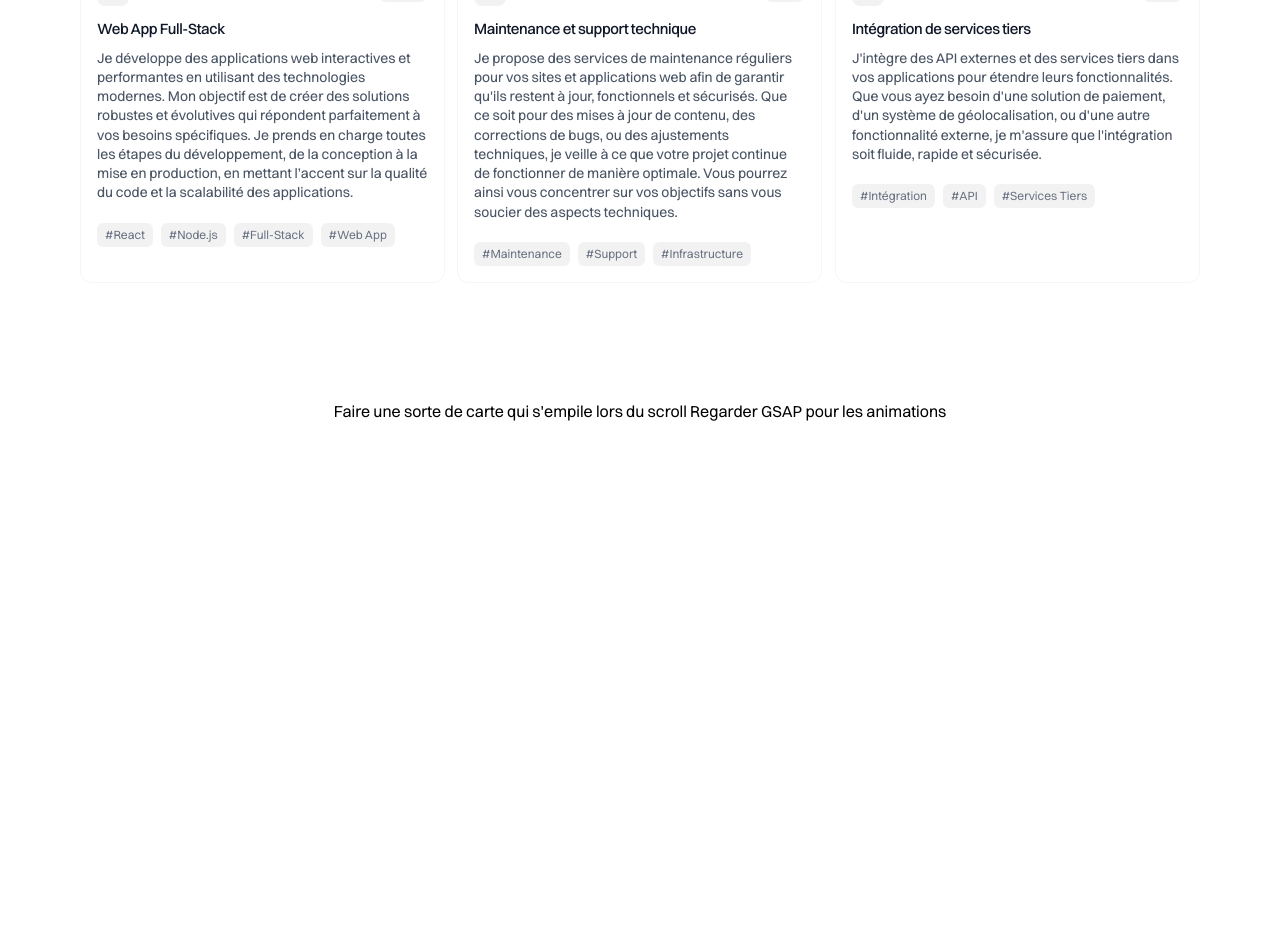
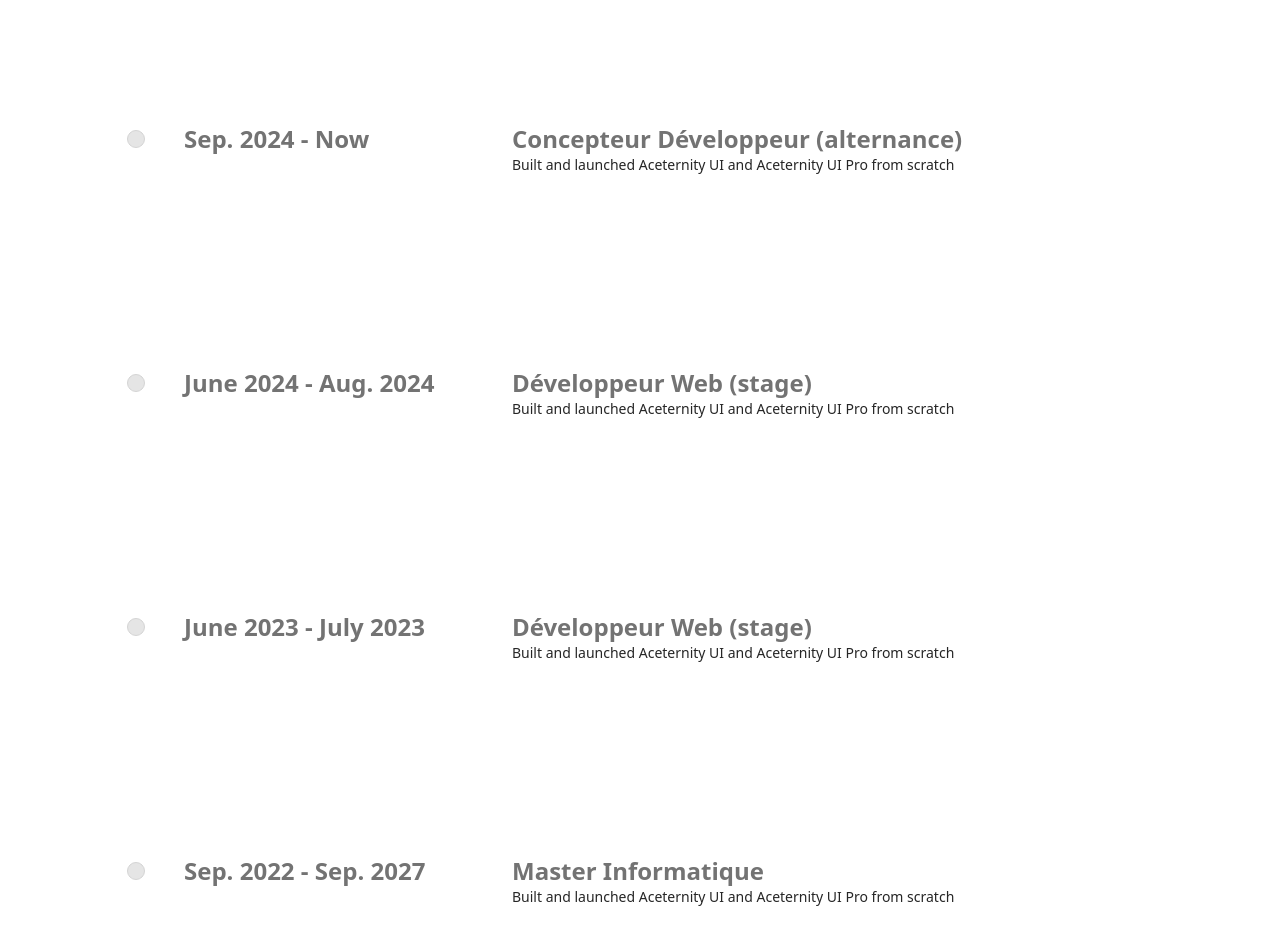
Before and after one commit to Matsuel/portfolio, a Next.js app: page / in a window 1280 px wide. Shown: the part 1201-2146 px from the top of the page. Built offline with nearby package versions, Linux system fonts and the light colour scheme.

Commit message:
Start adding timeline for parcours

```diff
--- a/constants/navbar.ts
+++ b/constants/navbar.ts
@@ -3,15 +3,15 @@ export enum NavbarLinkSection {
     Services = "#services",
     Projects = "#projets",
     Education = "#parcours",
-    CV = "/matheolang.pdf",
+    CV = "matheolang.pdf",
 }
 
 export const navbarLinks = [
     { name: "Matheo LANG", sectionId: NavbarLinkSection.Home, },
+    { name: "Parcours", sectionId: NavbarLinkSection.Education, },
+    { name: "Projets", sectionId: NavbarLinkSection.Projects, },
     { name: "Services", sectionId: NavbarLinkSection.Services, },
-    { name: "Projets", sectionId: NavbarLinkSection.Projects, },
-    { name: "Parcours", sectionId: NavbarLinkSection.Education, },
-    { name: "CV", sectionId: NavbarLinkSection.CV }
+    // { name: "CV", sectionId: "/" + NavbarLinkSection.CV }
 ];
 
 export const mail = "matheolang@icloud.com"
--- a/constants/parcours.ts
+++ b/constants/parcours.ts
@@ -2,25 +2,38 @@ export const parcours = [
     {
         title: "Concepteur Développeur (alternance)",
         company: "Caisse des Dépôts et Consignations",
-        date: "Septembre 2024 - Aujourd'hui",
-        description: "Développement d'une application permettant de trier les courriers entrants de la CDC en Python, afin de les classer et de les rediriger vers le bon service. Utilisation de l'IA dans les différentes étapes du tri.",
+        date: "Sep. 2024 - Now",
+        description: [
+            "Développement d'une application permettant de trier les courriers entrants de la CDC en Python, afin de les classer et de les rediriger vers le bon service.",
+            "Utilisation de l'IA dans les différentes étapes du tri."
+        ],
     },
     {
         title: "Développeur Web (stage)",
         company: "Shinken Solutions",
-        date: "Juin 2024 - Août 2024",
-        description: "Développement d'une application web de type monitoring en Python, et Angular, afin de surveiller les serveurs et les applications. Envoi d'alertes par mail et SMS en cas de problème."
+        date: "June 2024 - Aug. 2024",
+        description: [
+            "Développement d'une application web de type monitoring en Python, et Angular, afin de surveiller les serveurs et les applications.",
+            "Envoi d'alertes par mail et SMS en cas de problème."
+        ],
     },
     {
         title: "Développeur Web (stage)",
-        company: "E.S.E.A",
-        date: "Juin 2023 - Juillet 2023",
-        description: "Développement d'un tableau de bord pour le suivi des versions des différents modules de chaque application PHP (Drupal). Utilisation de l'API de GitLab pour récupérer les informations sur les versions des modules. Utilisation de l'api Packagist pour récupérer les informations sur les dernières versions des modules disponibles."
+        company: "ESEA",
+        date: "June 2023 - July 2023",
+        description: [
+            "Développement d'un tableau de bord pour le suivi des versions des différents modules de chaque application PHP (Drupal).",
+            "Utilisation de l'API de GitLab pour récupérer les informations sur les versions des modules.",
+            "Utilisation de l'api Packagist pour récupérer les informations sur les dernières versions des modules disponibles."
+        ],
     },
     {
         title: "Master Informatique",
         company: "Ynov Bordeaux Campus (3ème année actuellement)",
-        date: "Septembre 2022 - Septembre 2027",
-        description: "Développement d'applications web et mobiles, gestion de projet, développement d'API, développement de jeux vidéo."
-    },
+        date: "Sep. 2022 - Sep. 2027",
+        description: [
+            "Master Informatique à Ynov Bordeaux Campus (3ème année actuellement).",
+            "Développement d'applications web et mobiles, gestion de projet, développement d'API, développement de jeux vidéo."
+        ],
+    }
 ]
--- a/src/app/page.tsx
+++ b/src/app/page.tsx
@@ -13,9 +13,9 @@ export default function Home() {
       {/* <Loader /> */}
       <Navbar />
       <Hero />
-      <Services />
-      <Projets />
-      {/* <Parcours /> */}
+      <Parcours />
+      {/* <Projets />
+      <Services /> */}
     </div>
   );
 }
--- a/src/components/Parcours.tsx
+++ b/src/components/Parcours.tsx
@@ -1,19 +1,18 @@
-import React from 'react'
-import SectionLayout from './SectionLayout'
+import { parcours } from '../../constants/parcours';
+import SectionLayout from './SectionLayout';
+import { Timeline } from './Timeline';
 
 const Parcours = () => {
     return (
         <SectionLayout
             id='parcours'
+            title='01 - Parcours'
+            className='h-auto'
         >
-            Faire une sorte de multisteper avec un logo loading sur l'expérience tant qu'elle n'est pas active
-            Regarder GSAP pour les animations
-            L'expérience active est placée au centre de l'écran
-            et celle qui charge en dessous
-            les autres sont cachées
-
+            <Timeline items={parcours} />
         </SectionLayout>
     )
 }
 
+
 export default Parcours
--- a/src/components/SectionLayout.tsx
+++ b/src/components/SectionLayout.tsx
@@ -3,15 +3,20 @@ import React from 'react'
 
 interface SectionLayoutProps extends React.HTMLAttributes<HTMLDivElement> {
     children?: React.ReactNode;
+    title?: string;
 }
 
 const SectionLayout = ({
     children,
     className,
+    title,
     ...props
 }: SectionLayoutProps) => {
     return (
         <section className={cn("w-full h-screen flex flex-col items-center px-[5%]", className)} {...props}>
+            <h2 className="xl:text-7xl sm:text-6xl text-4xl font-bold self-start mt-7">
+                {title}
+            </h2>
             {children}
         </section>
     )
--- /dev/null
+++ b/src/components/Timeline.tsx
@@ -0,0 +1,77 @@
+"use client";
+import { TimelineEntry } from "@/types";
+import {
+    motion,
+    useScroll,
+    useTransform
+} from "framer-motion";
+import React, { useEffect, useRef, useState } from "react";
+import Item from "./timeline/Item";
+
+interface TimelineProps {
+    items: TimelineEntry[];
+}
+
+export const Timeline = ({
+    items
+}: TimelineProps) => {
+    const ref = useRef<HTMLDivElement>(null);
+    const containerRef = useRef<HTMLDivElement>(null);
+    const [height, setHeight] = useState(0);
+
+    useEffect(() => {
+        if (ref.current) {
+            const rect = ref.current.getBoundingClientRect();
+            setHeight(rect.height);
+        }
+    }, [ref]);
+
+    const { scrollYProgress } = useScroll({
+        target: containerRef,
+        offset: ["start 10%", "end 50%"],
+    });
+
+    const heightTransform = useTransform(scrollYProgress, [0, 1], [0, height]);
+    const opacityTransform = useTransform(scrollYProgress, [0, 0.1], [0, 1]);
+
+    return (
+        <div
+            className="w-full bg-white font-sans md:px-10"
+            ref={containerRef}
+        >
+            <div className="max-w-7xl mx-auto py-20 px-4 md:px-8 lg:px-10">
+                <h2 className="text-lg md:text-4xl mb-4 text-black max-w-4xl">
+                    Changelog from my journey
+                </h2>
+                <p className="text-neutral-700 text-sm md:text-base max-w-sm">
+                    I&apos;ve been working on Aceternity for the past 2 years. Here&apos;s
+                    a timeline of my journey.
+                </p>
+            </div>
+
+            <div ref={ref} className="relative max-w-7xl mx-auto pb-20">
+                {items.map((item, index) => (
+                    <Item
+                        key={index}
+                        item={item}
+                        index={index}
+                    />
+                ))}
+                <div
+                    style={{
+                        height: height + "px",
+                    }}
+                    className="absolute md:left-8 left-8 top-0 overflow-hidden w-[2px] bg-[linear-gradient(to_bottom,var(--tw-gradient-stops))] from-transparent from-[0%] via-neutral-200 to-transparent to-[99%]  [mask-image:linear-gradient(to_bottom,transparent_0%,black_10%,black_90%,transparent_100%)] "
+                >
+                    <motion.div
+                        style={{
+                            height: heightTransform,
+                            opacity: opacityTransform,
+                        }}
+                        className="absolute inset-x-0 top-0  w-[2px] bg-gradient-to-t from-purple-500 via-blue-500 to-transparent from-[0%] via-[10%] rounded-full"
+                    />
+                </div>
+            </div>
+        </div>
+    );
+};
--- /dev/null
+++ b/src/components/timeline/Item.tsx
@@ -0,0 +1,50 @@
+import { TimelineEntry } from '@/types'
+import React from 'react'
+
+interface ItemProps {
+    item: TimelineEntry
+    index: number
+}
+
+const Item = ({
+    item,
+    index
+}: ItemProps) => {
+    return (
+        <div
+            key={index}
+            className="flex justify-start pt-10 md:pt-40 md:gap-2"
+        >
+            <div className="sticky flex flex-col md:flex-row z-40 items-center top-40 self-start max-w-xs lg:max-w-sm md:w-full">
+                <div className="h-10 absolute left-3 md:left-3 w-10 rounded-full bg-white flex items-center justify-center">
+                    <div className="h-4 w-4 rounded-full bg-neutral-200 border border-neutral-300 p-2" />
+                </div>
+
+                <div className="hidden md:flex w-auto h-auto flex-col items-start justify-center md:pl-20">
+                    <p className="text-xl md:text-2xl font-bold text-neutral-500">
+                        {item.date}
+                    </p>
+                </div>
+            </div>
+
+            <div className="relative pl-20 pr-4 md:pl-4 w-full">
+                <h3 className="md:hidden block text-2xl mb-4 text-left font-bold text-neutral-500">
+                    {item.title}
+                </h3>
+
+
+                <div>
+                    <h3 className="text-xl md:text-2xl font-bold text-neutral-500">
+                        {item.title}
+                    </h3>
+                    <p className="text-neutral-800 text-xs md:text-sm font-normal mb-8">
+                        Built and launched Aceternity UI and Aceternity UI Pro from scratch
+                    </p>
+                </div>
+
+            </div>
+        </div>
+    )
+}
+
+export default Item
```
Also changed, not shown: src/types.d.ts (+7 -0 lines).
